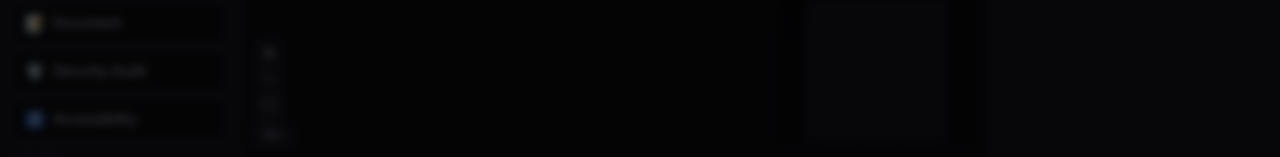
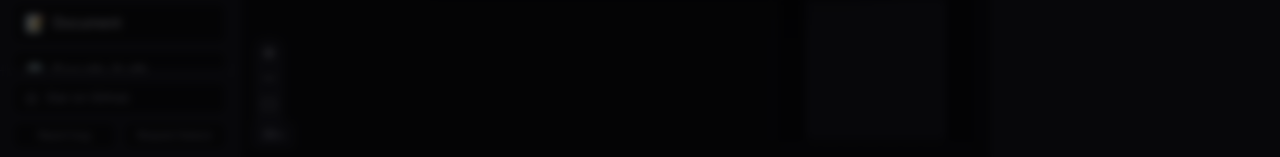
Before and after one commit to hubertlim/SkillForge, a React (Vite) app: page / in a window 1280 px wide. Shown: the part 640-797 px from the top of the page. Built offline with nearby package versions, Linux system fonts and the light colour scheme.

Commit message:
feat: GitHub promotion — star CTA, export attribution, social sharing

```diff
--- a/src/App.tsx
+++ b/src/App.tsx
@@ -237,6 +237,31 @@
                       >
                         GitHub Repository
                       </a>
+                      <a
+                        href="https://github.com/hubertlim/SkillForge/issues/new?template=bug_report.yml"
+                        target="_blank"
+                        rel="noopener"
+                        className="block px-3 py-2 text-xs text-forge-muted hover:text-forge-text hover:bg-forge-bg transition-colors"
+                      >
+                        Report a Bug
+                      </a>
+                      <a
+                        href="https://github.com/hubertlim/SkillForge/issues/new?template=feature_request.yml"
+                        target="_blank"
+                        rel="noopener"
+                        className="block px-3 py-2 text-xs text-forge-muted hover:text-forge-text hover:bg-forge-bg transition-colors"
+                      >
+                        Request a Feature
+                      </a>
+                      <div className="border-t border-forge-border my-1" />
+                      <a
+                        href={`https://x.com/intent/tweet?text=${encodeURIComponent('Check out SkillForge — a visual drag-and-drop builder for AI agent skills')}&url=${encodeURIComponent('https://hubertlim.github.io/SkillForge/')}`}
+                        target="_blank"
+                        rel="noopener"
+                        className="block px-3 py-2 text-xs text-forge-muted hover:text-forge-text hover:bg-forge-bg transition-colors"
+                      >
+                        Share on X
+                      </a>
                     </div>
                   )}
                 </div>
--- a/src/components/EmptyState.tsx
+++ b/src/components/EmptyState.tsx
@@ -1,4 +1,4 @@
-import { MousePointerClick, LayoutTemplate, Upload } from 'lucide-react';
+import { MousePointerClick, LayoutTemplate, Upload, Star } from 'lucide-react';
 
 interface Props {
   onOpenPresets: () => void;
@@ -9,7 +9,7 @@
   return (
     <div className="absolute inset-0 flex items-center justify-center pointer-events-none z-10">
       <div className="pointer-events-auto text-center max-w-sm">
-        <div className="text-5xl mb-4">⚒️</div>
+        <div className="text-5xl mb-4">&#x2692;&#xFE0F;</div>
         <h2 className="text-lg font-semibold mb-2">Start building your skill</h2>
         <p className="text-sm text-forge-muted mb-6 leading-relaxed">
           Drag blocks from the sidebar, load a preset template, or import an existing SKILL.md
@@ -36,6 +36,17 @@
             <span>Import a SKILL.md file</span>
           </button>
         </div>
+        <div className="mt-6 pt-4 border-t border-forge-border/50">
+          <a
+            href="https://github.com/hubertlim/SkillForge"
+            target="_blank"
+            rel="noopener"
+            className="inline-flex items-center gap-2 text-xs text-forge-muted hover:text-amber-400 transition-colors"
+          >
+            <Star size={12} />
+            <span>Star on GitHub if you find this useful</span>
+          </a>
+        </div>
       </div>
     </div>
   );
--- a/src/components/ExportPanel.tsx
+++ b/src/components/ExportPanel.tsx
@@ -102,9 +102,17 @@
 
         {/* Actions */}
         <div className="flex items-center justify-between px-5 py-3 border-t border-forge-border">
-          <span className="text-[11px] text-forge-muted">
-            {formatInfo.filename}
-          </span>
+          <div className="flex items-center gap-2">
+            <span className="text-[11px] text-forge-muted">{formatInfo.filename}</span>
+            <a
+              href={`https://x.com/intent/tweet?text=${encodeURIComponent(`I just built a "${skillName}" AI agent skill workflow with SkillForge`)}&url=${encodeURIComponent('https://hubertlim.github.io/SkillForge/')}`}
+              target="_blank"
+              rel="noopener"
+              className="text-[11px] text-forge-muted hover:text-forge-accent transition-colors"
+            >
+              Share on X
+            </a>
+          </div>
           <div className="flex items-center gap-2">
             <button
               onClick={handleCopy}
--- a/src/components/Sidebar.tsx
+++ b/src/components/Sidebar.tsx
@@ -1,7 +1,9 @@
 import { useState } from 'react';
-import { Search, PanelLeftClose, PanelLeftOpen } from 'lucide-react';
+import { Search, PanelLeftClose, PanelLeftOpen, Star, Github } from 'lucide-react';
 import { SKILL_BLOCKS } from '../lib/skillBlocks';
 import { CATEGORY_COLORS, type SkillCategory } from '../types';
+
+const REPO_URL = 'https://github.com/hubertlim/SkillForge';
 
 const CATEGORIES: { key: SkillCategory; label: string }[] = [
   { key: 'planning', label: 'Planning' },
@@ -31,7 +33,7 @@
 
   if (collapsed) {
     return (
-      <aside className="w-10 shrink-0 bg-forge-surface border-r border-forge-border flex flex-col items-center py-3">
+      <aside className="w-10 shrink-0 bg-forge-surface border-r border-forge-border flex flex-col items-center py-3 justify-between">
         <button
           onClick={() => setCollapsed(false)}
           className="p-1.5 rounded hover:bg-forge-border text-forge-muted hover:text-forge-text transition-colors"
@@ -40,6 +42,9 @@
         >
           <PanelLeftOpen size={16} />
         </button>
+        <a href={REPO_URL} target="_blank" rel="noopener" className="p-1.5 rounded hover:bg-forge-border text-forge-muted hover:text-forge-accent transition-colors" title="GitHub">
+          <Github size={14} />
+        </a>
       </aside>
     );
   }
@@ -63,7 +68,6 @@
         </button>
       </div>
 
-      {/* Search */}
       <div className="px-3 py-2 border-b border-forge-border">
         <div className="relative">
           <Search size={13} className="absolute left-2.5 top-1/2 -translate-y-1/2 text-forge-muted" />
@@ -111,6 +115,41 @@
           <p className="text-xs text-forge-muted text-center py-4">No blocks match "{search}"</p>
         )}
       </div>
+
+      {/* Footer with GitHub CTA */}
+      <div className="px-3 py-2.5 border-t border-forge-border space-y-1.5">
+        <a
+          href={REPO_URL}
+          target="_blank"
+          rel="noopener"
+          className="flex items-center gap-2 px-3 py-2 rounded-lg text-xs
+                     bg-forge-bg border border-forge-border hover:border-amber-500/50
+                     text-forge-muted hover:text-amber-400 transition-colors w-full"
+        >
+          <Star size={13} className="shrink-0" />
+          <span>Star on GitHub</span>
+        </a>
+        <div className="flex gap-1.5">
+          <a
+            href={`${REPO_URL}/issues/new?template=bug_report.yml`}
+            target="_blank"
+            rel="noopener"
+            className="flex-1 text-center px-2 py-1.5 rounded-lg text-[10px] text-forge-muted hover:text-forge-text
+                       bg-forge-bg border border-forge-border hover:border-forge-accent/50 transition-colors"
+          >
+            Report bug
+          </a>
+          <a
+            href={`${REPO_URL}/issues/new?template=feature_request.yml`}
+            target="_blank"
+            rel="noopener"
+            className="flex-1 text-center px-2 py-1.5 rounded-lg text-[10px] text-forge-muted hover:text-forge-text
+                       bg-forge-bg border border-forge-border hover:border-forge-accent/50 transition-colors"
+          >
+            Request feature
+          </a>
+        </div>
+      </div>
     </aside>
   );
 }
--- a/src/lib/exportFormats.ts
+++ b/src/lib/exportFormats.ts
@@ -71,6 +71,8 @@
     lines.push('');
   }
 
+  lines.push('<!-- Built with SkillForge — https://github.com/hubertlim/SkillForge -->');
+
   return lines.join('\n');
 }
 
@@ -83,6 +85,7 @@
   const workflow = {
     name: options.skillName,
     description: options.skillDescription,
+    _meta: { generator: 'SkillForge', url: 'https://github.com/hubertlim/SkillForge' },
     steps: sorted.map((n, i) => {
       const d = n.data as SkillNodeData;
       return {
--- a/src/lib/exportSkill.ts
+++ b/src/lib/exportSkill.ts
@@ -65,5 +65,7 @@
     lines.push('');
   }
 
+  lines.push('<!-- Built with SkillForge — https://github.com/hubertlim/SkillForge -->');
+
   return lines.join('\n');
 }
```
